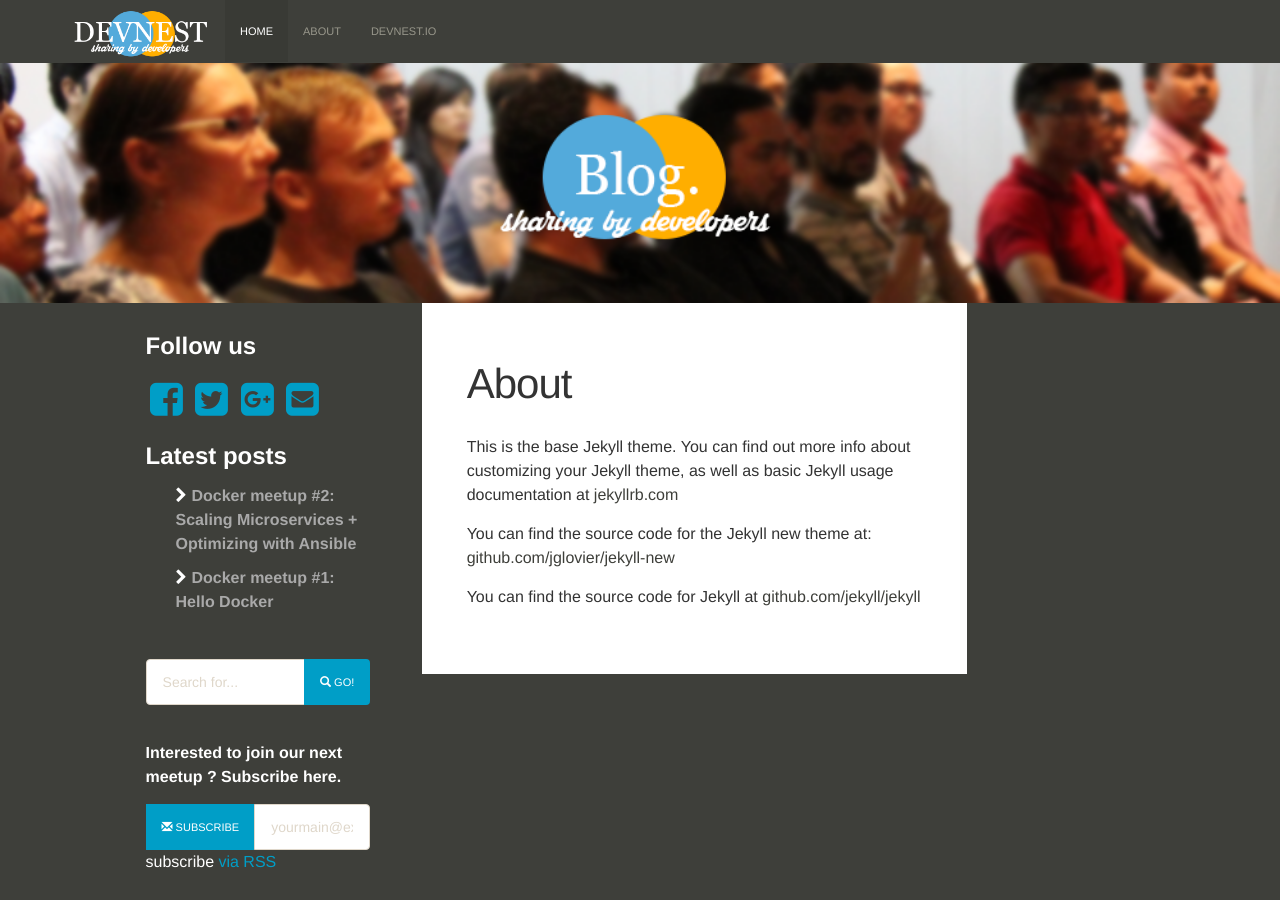
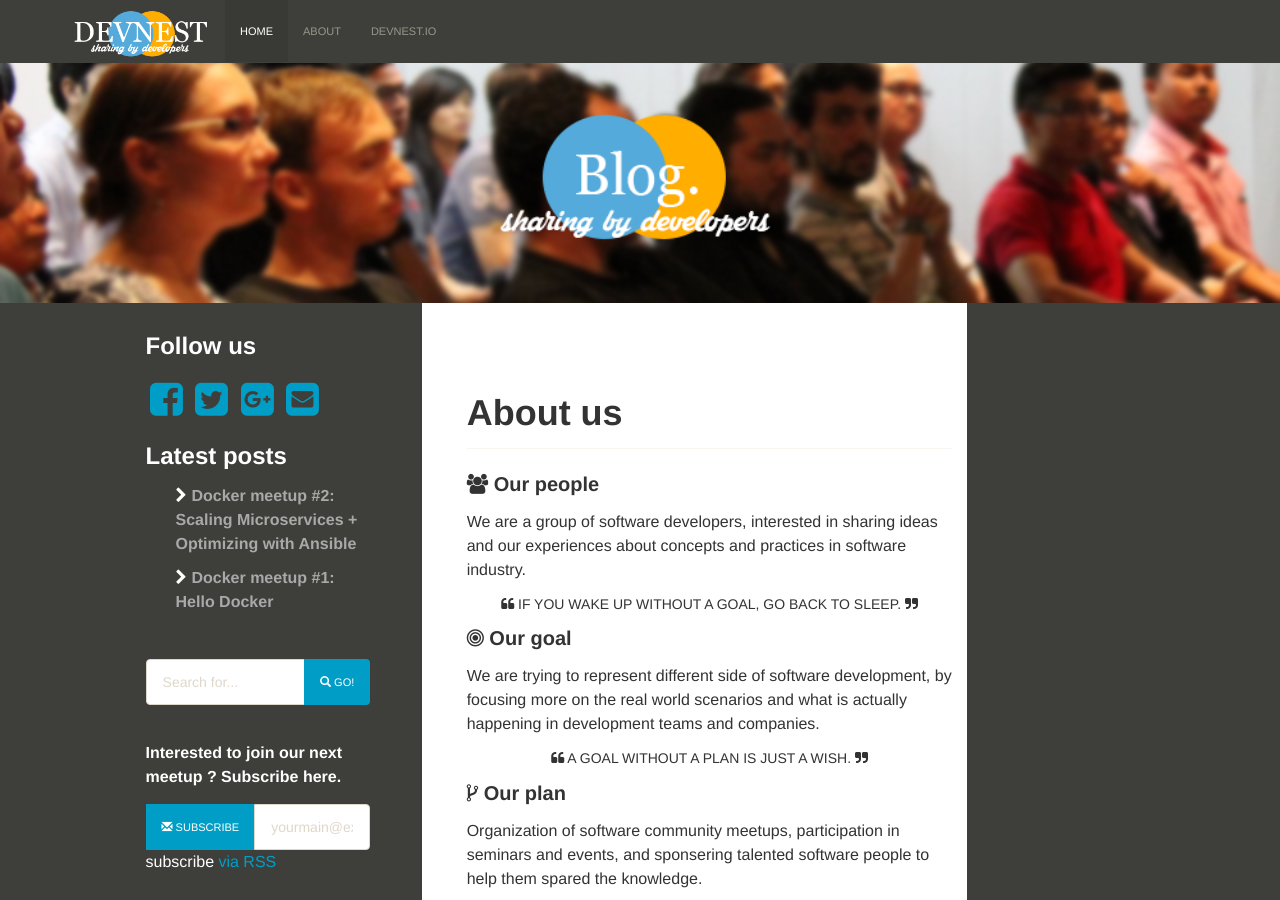
Before and after one commit to milianoo/milianoo.github.io, a Jekyll site: the page built from about/index.html, in a window 1280 px wide and 900 px high. Built offline with Jekyll 4.4.1, drawn with Linux system fonts in a browser that asks for light colours; nearby versions of some CDN libraries; comment, search, counter and statistics services are not loaded; some of the changed text lies outside the part shown.

Commit message:
update author config

```diff
--- a/_includes/header.html
+++ b/_includes/header.html
@@ -14,7 +14,7 @@
     <div id="navbar" class="navbar-collapse collapse">
       <ul class="nav navbar-nav">
         <li class="active"><a href="/">Home</a></li>
-        <li><a href="#about">About</a></li>
+        <li><a href="/about">About</a></li>
         <li><a href="http://www.devnest.io">Devnest.io</a></li>
       </ul>
     </div>
--- a/_layouts/post.html
+++ b/_layouts/post.html
@@ -7,7 +7,11 @@ comments: true
   <header class="post-header">
 
     <h1><b>{{ page.title }}</b></h1>
-    <p class="post-meta">{{ page.date | date: "%b %-d, %Y" }}{% if page.author %} • {{ page.author }}{% endif %}{% if page.meta %} • {{ page.meta }}{% endif %}</p>
+    {% assign author = site.data.authors[page.author] %}
+    <p class="post-meta">
+      <img class ="img-circle" width="25" height="25" src="{{ author.image }}"> {{ author.name }}, {{ page.date | date: "%b %-d, %Y" }}
+      {% if page.meta %} • {{ page.meta }}{% endif %}
+    </p>
   </header>
 
   <article class="post-content">
--- a/_posts/2015-07-01-first-event.markdown
+++ b/_posts/2015-07-01-first-event.markdown
@@ -2,8 +2,7 @@
 layout: post
 title:  "Docker meetup #1: Hello Docker"
 date:   2015-07-01 23:17:23
-author: Milad Rezazadeh
-author-image : /img/milad.jpg
+author: milad_rezazadeh
 categories: meetup
 description: Our first docker meetup outcomes,
 ---
--- a/_posts/2015-08-26-2nd-event.markdown
+++ b/_posts/2015-08-26-2nd-event.markdown
@@ -2,8 +2,7 @@
 layout: post
 title:  "Docker meetup #2: Scaling Microservices + Optimizing with Ansible"
 date:   2015-08-26 11:17:23
-author: Milad Rezazadeh
-author-image : /img/milad.jpg
+author: milad_rezazadeh
 categories: meetup
 description: Our first docker meetup outcomes,
 ---
--- /dev/null
+++ b/about/index.html
@@ -0,0 +1,35 @@
+---
+layout: page
+---
+<h1><strong>About us</strong></h1>
+<hr>
+<br>
+<h4><strong><i class="fa fa-users"></i> Our people</strong></h4>
+<p>We are a group of software developers, interested in sharing ideas and our experiences about concepts and practices in software industry.</p>
+
+<h5 class="text-center text-uppercase">
+    <i class="fa fa-quote-left"></i> If you wake up without a goal, go back to sleep. <i class="fa fa-quote-right"></i>
+</h5>
+
+<h4><strong><i class="fa fa-bullseye"></i> Our goal</strong></h4>
+<p>We are trying to represent different side of software development, by focusing more on the real world scenarios and what is actually happening in development teams and companies.</p>
+
+<h5 class="text-center text-uppercase">
+    <i class="fa fa-quote-left"></i> A goal without a plan is just a wish. <i class="fa fa-quote-right"></i>
+</h5>
+
+<h4><strong><i class="fa fa-code-fork"></i> Our plan</strong></h4>
+<p>Organization of software community meetups, participation in seminars and events, and sponsering talented software people to help them spared the knowledge.</p>
+
+<h5 class="text-center text-uppercase">
+     A big thanks <i class="fa fa-heart"></i> from devnest team.
+</h5>
+
+<h5 class="text-center text-uppercase">
+     Join our community
+</h5>
+
+<h3 class="text-center text-uppercase">
+     <a href="#"><i class="fa fa-twitter-square"></i></a>
+     <a href="https://www.facebook.com/devnest.io"><i class="fa fa-facebook-square"></i></a>
+</h3>
--- a/index.html
+++ b/index.html
@@ -10,8 +10,9 @@ layout: default
               <h1><b>{{ post.title }}</b></h1></a>
           </header>
             <footer class="post-image-footer">
-                  <img class ="img-circle" width="40" height="40" src="{{ post.author-image }}">
-                  {{ post.author }}, {{ post.date | date: "%b %-d, %Y" }} | <a class="commentcount" href="{{ post.url }}#disqus_thread"></a>
+              {% assign author = site.data.authors[post.author] %}
+                  <img class ="img-circle" width="40" height="40" src="{{ author.image }}">
+                  {{ author.name }}, {{ post.date | date: "%b %-d, %Y" }} | <a class="commentcount" href="{{ site.url }}{{ post.url }}#disqus_thread"></a>
             </footer>
             <content class="post-description">{{ post.content | truncatewords: 50 }}</content>
             <div>
```
Also changed, not shown: _data/authors.yml (added, +13 -0 lines), test/index.html (deleted, +0 -4 lines), img/amir.jpg (added).
